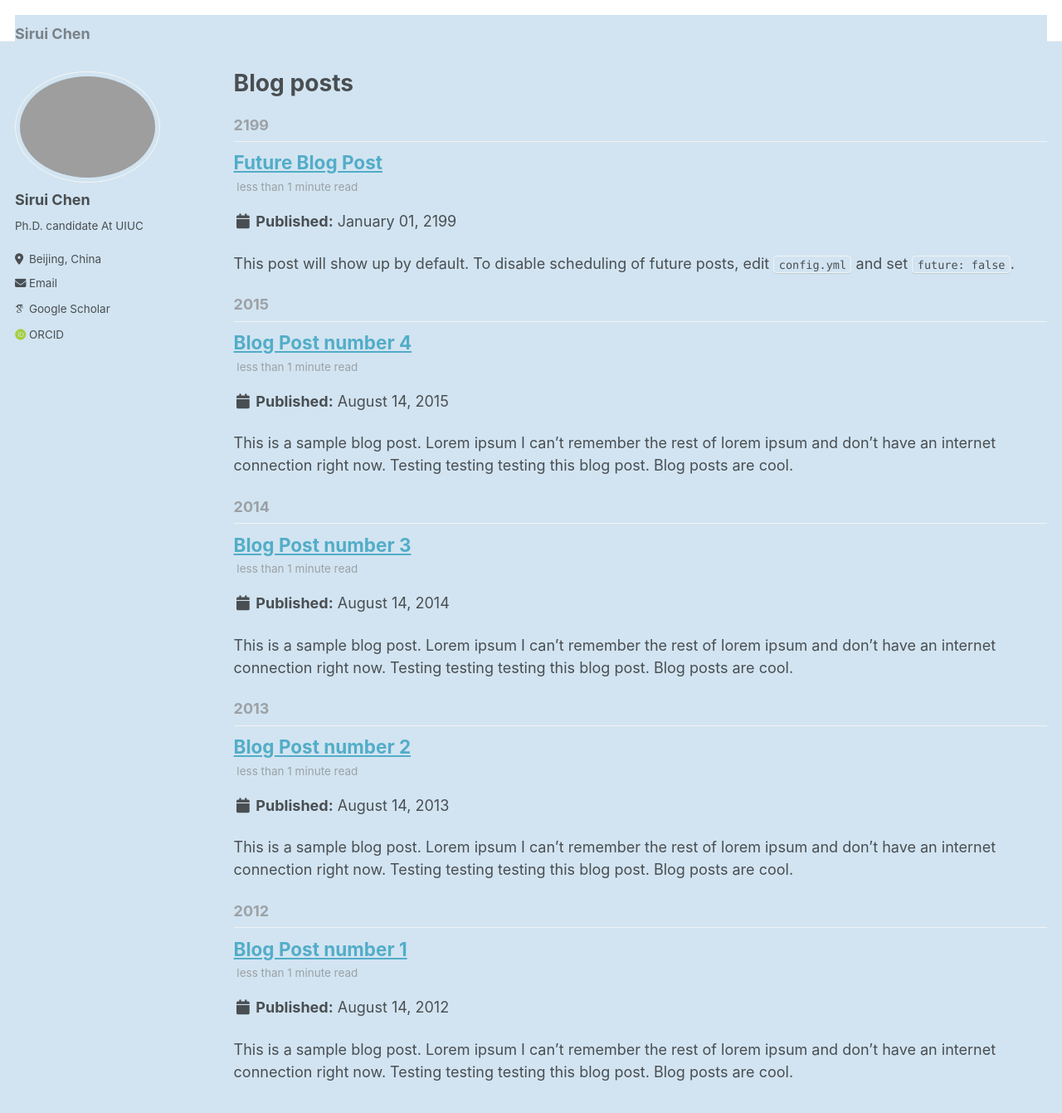
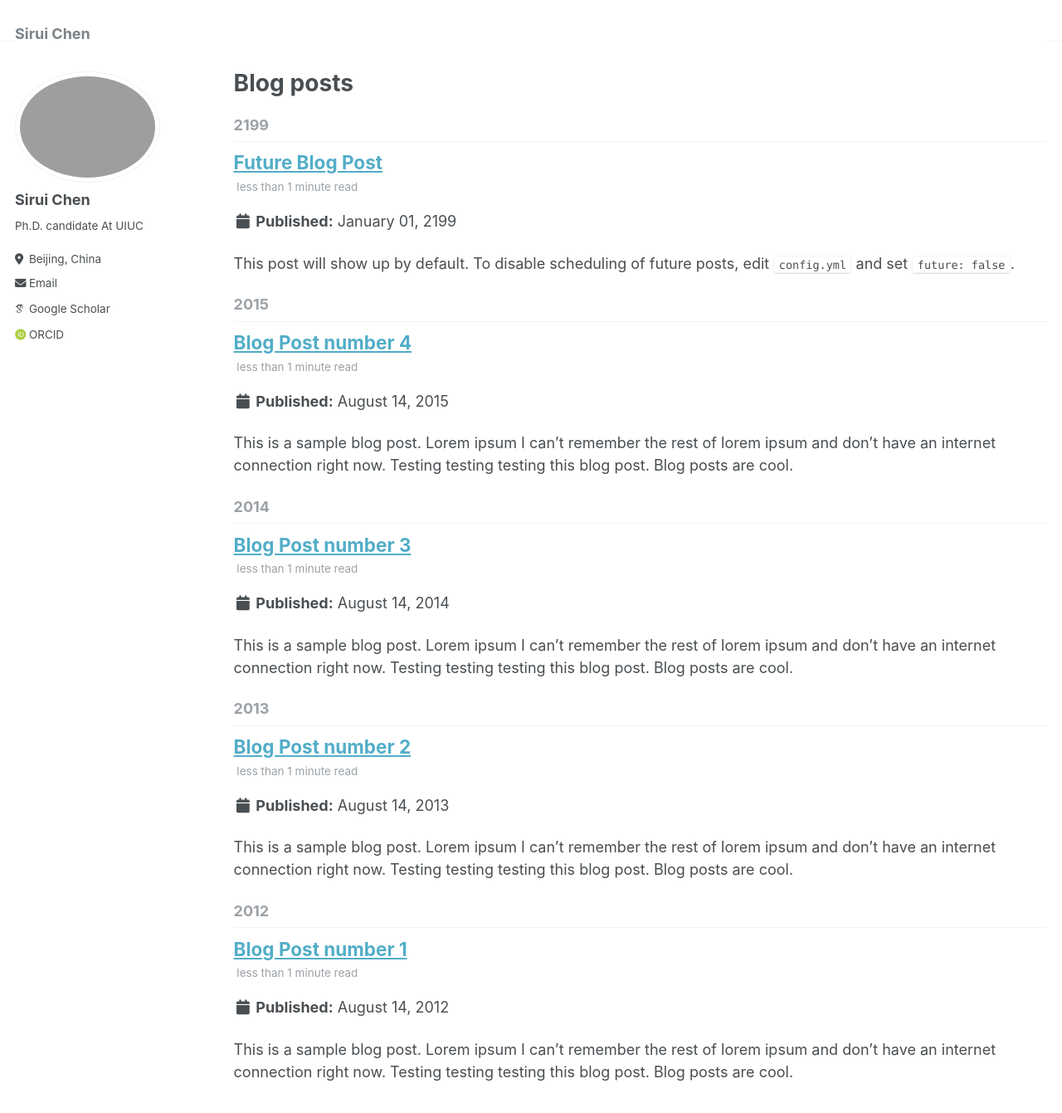
Before and after one commit to csr16/csr16.github.io, a Jekyll site: the page built from _pages/year-archive.html, in a window 1280 px wide and 1400 px high. Shown: the top 1341 px of the window at 83% size. Built offline with Jekyll 4.4.1, drawn with Linux system fonts in a browser that asks for light colours; some web fonts are replaced.

Commit message:
udpate 0312

```diff
--- a/_sass/_variables.scss
+++ b/_sass/_variables.scss
@@ -55,9 +55,9 @@ $darker-gray                : mix(#000, $gray, 60%);
 $light-gray                 : mix(#fff, $gray, 50%);
 $lighter-gray               : mix(#fff, $gray, 90%);
 
-$body-color                 : #D2E4F1;
-$background-color           : #D2E4F1;
-$code-background-color      : #D2E4F1;
+$body-color                 : #fff;
+$background-color           : #fff;
+$code-background-color      : #fff;
 $code-background-color-dark : $light-gray;
 $text-color                 : $dark-gray;
 $border-color               : $lighter-gray;
```
